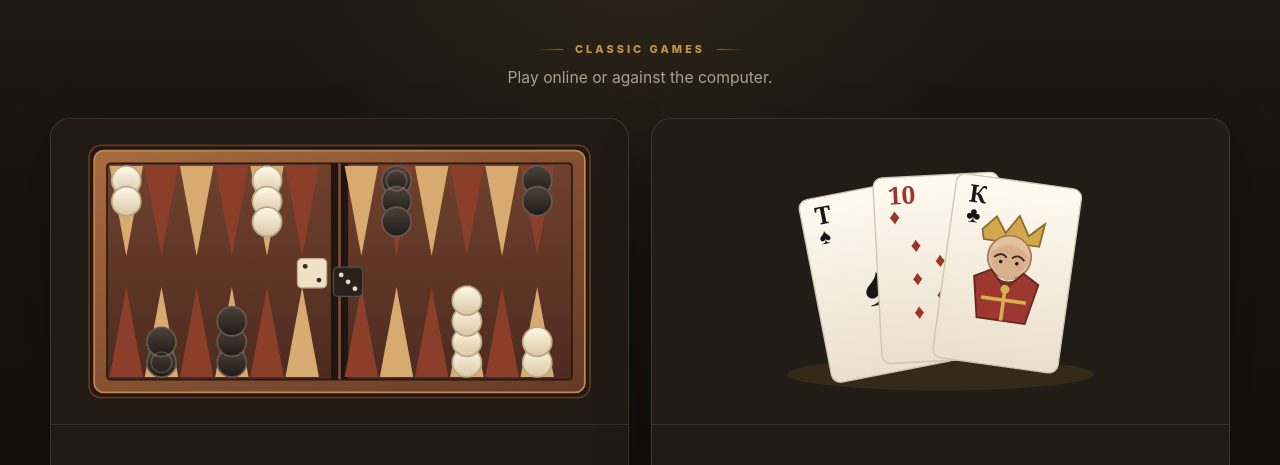
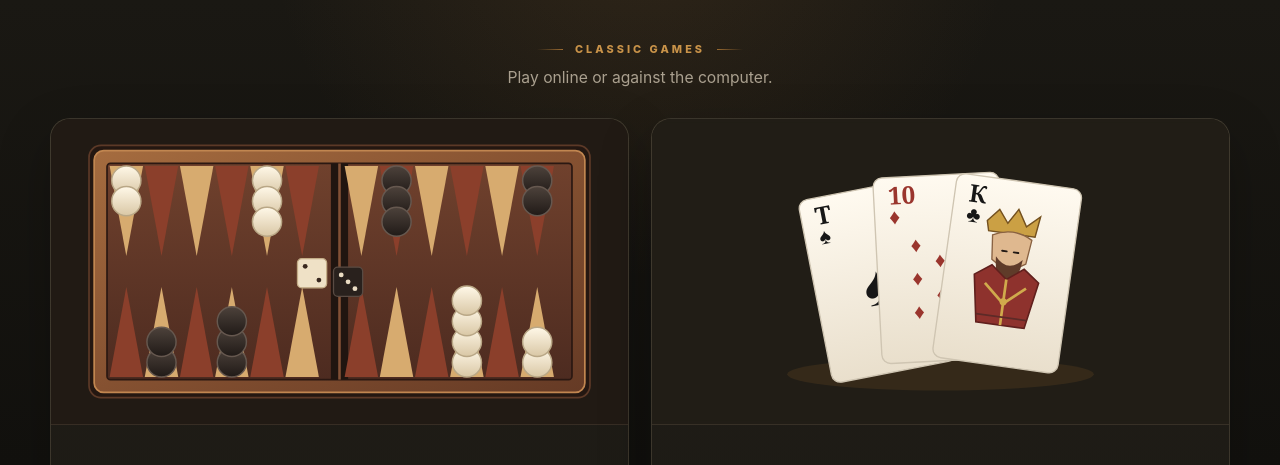
Before and after one commit to gh50/games-portal, a plain HTML site: page vm/public/index.html in a window 1280 px wide. Shown: the top 465 px of the page. Drawn offline with Linux system fonts and the light colour scheme.

Commit message:
Refine portal game artwork

```diff
--- a/vm/public/index.html
+++ b/vm/public/index.html
@@ -2,7 +2,7 @@
 <html lang="en">
 <head>
   <meta charset="utf-8">
-  <meta name="viewport" content="width=device-width,initial-scale=1">
+  <meta name="viewport" content="width=device-width,initial-scale=1,viewport-fit=cover">
   <meta name="color-scheme" content="dark">
   <title>Classic Games</title>
   <meta name="description" content="Choose a classic game to play online or against the computer.">
@@ -25,112 +25,49 @@
               <linearGradient id="lightPiece" x1="0" y1="0" x2="0" y2="1"><stop offset="0" stop-color="#fff8e8"/><stop offset="1" stop-color="#d9c7a5"/></linearGradient>
               <linearGradient id="darkPiece" x1="0" y1="0" x2="0" y2="1"><stop offset="0" stop-color="#4d423b"/><stop offset="1" stop-color="#201a17"/></linearGradient>
             </defs>
-
             <rect x="28" y="18" width="584" height="294" rx="14" fill="#241711" stroke="#5c3927" stroke-width="2"/>
             <rect x="34" y="24" width="572" height="282" rx="11" fill="url(#frameWood)" stroke="#c18650" stroke-width="2"/>
             <rect x="49" y="39" width="542" height="252" rx="4" fill="url(#boardWood)" stroke="#2b1812" stroke-width="2"/>
             <line x1="320" y1="39" x2="320" y2="291" stroke="#201510" stroke-width="20"/>
             <line x1="320" y1="39" x2="320" y2="291" stroke="#825136" stroke-width="3"/>
-
-            <g fill="#d7ab6f">
-              <path d="M52 42H91L71.5 147Z"/><path d="M134 42H173L153.5 147Z"/><path d="M216 42H255L235.5 147Z"/><path d="M326 42H365L345.5 147Z"/><path d="M408 42H447L427.5 147Z"/><path d="M490 42H529L509.5 147Z"/>
-              <path d="M93 288H132L112.5 183Z"/><path d="M175 288H214L194.5 183Z"/><path d="M257 288H296L276.5 183Z"/><path d="M367 288H406L386.5 183Z"/><path d="M449 288H488L468.5 183Z"/><path d="M531 288H570L550.5 183Z"/>
+            <g fill="#d7ab6f"><path d="M52 42H91L71.5 147Z"/><path d="M134 42H173L153.5 147Z"/><path d="M216 42H255L235.5 147Z"/><path d="M326 42H365L345.5 147Z"/><path d="M408 42H447L427.5 147Z"/><path d="M490 42H529L509.5 147Z"/><path d="M93 288H132L112.5 183Z"/><path d="M175 288H214L194.5 183Z"/><path d="M257 288H296L276.5 183Z"/><path d="M367 288H406L386.5 183Z"/><path d="M449 288H488L468.5 183Z"/><path d="M531 288H570L550.5 183Z"/></g>
+            <g fill="#8b3f2b"><path d="M93 42H132L112.5 147Z"/><path d="M175 42H214L194.5 147Z"/><path d="M257 42H296L276.5 147Z"/><path d="M367 42H406L386.5 147Z"/><path d="M449 42H488L468.5 147Z"/><path d="M531 42H570L550.5 147Z"/><path d="M52 288H91L71.5 183Z"/><path d="M134 288H173L153.5 183Z"/><path d="M216 288H255L235.5 183Z"/><path d="M326 288H365L345.5 183Z"/><path d="M408 288H447L427.5 183Z"/><path d="M490 288H529L509.5 183Z"/></g>
+            <g stroke-width="1.7">
+              <g fill="url(#lightPiece)" stroke="#b9a786"><circle cx="71.5" cy="59" r="17"/><circle cx="71.5" cy="83" r="17"/><circle cx="235.5" cy="59" r="17"/><circle cx="235.5" cy="83" r="17"/><circle cx="235.5" cy="107" r="17"/><circle cx="468.5" cy="271" r="17"/><circle cx="468.5" cy="247" r="17"/><circle cx="468.5" cy="223" r="17"/><circle cx="468.5" cy="199" r="17"/><circle cx="550.5" cy="271" r="17"/><circle cx="550.5" cy="247" r="17"/></g>
+              <g fill="url(#darkPiece)" stroke="#66584f"><circle cx="112.5" cy="271" r="17"/><circle cx="112.5" cy="247" r="17"/><circle cx="194.5" cy="271" r="17"/><circle cx="194.5" cy="247" r="17"/><circle cx="194.5" cy="223" r="17"/><circle cx="386.5" cy="59" r="17"/><circle cx="386.5" cy="83" r="17"/><circle cx="386.5" cy="107" r="17"/><circle cx="550.5" cy="59" r="17"/><circle cx="550.5" cy="83" r="17"/></g>
             </g>
-            <g fill="#8b3f2b">
-              <path d="M93 42H132L112.5 147Z"/><path d="M175 42H214L194.5 147Z"/><path d="M257 42H296L276.5 147Z"/><path d="M367 42H406L386.5 147Z"/><path d="M449 42H488L468.5 147Z"/><path d="M531 42H570L550.5 147Z"/>
-              <path d="M52 288H91L71.5 183Z"/><path d="M134 288H173L153.5 183Z"/><path d="M216 288H255L235.5 183Z"/><path d="M326 288H365L345.5 183Z"/><path d="M408 288H447L427.5 183Z"/><path d="M490 288H529L509.5 183Z"/>
-            </g>
-
-            <g stroke-width="2">
-              <g fill="url(#lightPiece)" stroke="#b9a786">
-                <circle cx="71.5" cy="59" r="17"/><circle cx="71.5" cy="83" r="17"/>
-                <circle cx="235.5" cy="59" r="17"/><circle cx="235.5" cy="83" r="17"/><circle cx="235.5" cy="107" r="17"/>
-                <circle cx="468.5" cy="271" r="17"/><circle cx="468.5" cy="247" r="17"/><circle cx="468.5" cy="223" r="17"/><circle cx="468.5" cy="199" r="17"/>
-                <circle cx="550.5" cy="271" r="17"/><circle cx="550.5" cy="247" r="17"/>
-              </g>
-              <g fill="url(#darkPiece)" stroke="#66584f">
-                <circle cx="112.5" cy="271" r="17"/><circle cx="112.5" cy="247" r="17"/>
-                <circle cx="194.5" cy="271" r="17"/><circle cx="194.5" cy="247" r="17"/><circle cx="194.5" cy="223" r="17"/>
-                <circle cx="386.5" cy="59" r="17"/><circle cx="386.5" cy="83" r="17"/><circle cx="386.5" cy="107" r="17"/>
-                <circle cx="550.5" cy="59" r="17"/><circle cx="550.5" cy="83" r="17"/>
-              </g>
-              <g fill="none" stroke="#fff" stroke-opacity=".16">
-                <circle cx="71.5" cy="59" r="12"/><circle cx="235.5" cy="59" r="12"/><circle cx="468.5" cy="271" r="12"/><circle cx="112.5" cy="271" r="12"/><circle cx="386.5" cy="59" r="12"/>
-              </g>
-            </g>
-
-            <g transform="translate(293 150)">
-              <rect x="-22" y="0" width="34" height="34" rx="5" fill="#efe1c6" stroke="#c3ad87" stroke-width="1.5"/>
-              <circle cx="-13" cy="9" r="2.8" fill="#39281f"/><circle cx="3" cy="25" r="2.8" fill="#39281f"/>
-              <rect x="20" y="10" width="34" height="34" rx="5" fill="#29211d" stroke="#594b43" stroke-width="1.5"/>
-              <circle cx="29" cy="19" r="2.8" fill="#eadcc3"/><circle cx="37" cy="27" r="2.8" fill="#eadcc3"/><circle cx="45" cy="35" r="2.8" fill="#eadcc3"/>
-            </g>
+            <g transform="translate(293 150)"><rect x="-22" y="0" width="34" height="34" rx="5" fill="#efe1c6" stroke="#c3ad87" stroke-width="1.5"/><circle cx="-13" cy="9" r="2.8" fill="#39281f"/><circle cx="3" cy="25" r="2.8" fill="#39281f"/><rect x="20" y="10" width="34" height="34" rx="5" fill="#29211d" stroke="#594b43" stroke-width="1.5"/><circle cx="29" cy="19" r="2.8" fill="#eadcc3"/><circle cx="37" cy="27" r="2.8" fill="#eadcc3"/><circle cx="45" cy="35" r="2.8" fill="#eadcc3"/></g>
           </svg>
         </div>
-        <div class="card-body">
-          <div class="card-copy">
-            <span class="kind">Board game</span>
-            <h2>Backgammon</h2>
-            <p>Race, block, and bear off in a timeless strategy game.</p>
-          </div>
-          <span class="play">Enter table <span class="arrow">→</span></span>
-        </div>
+        <div class="card-body"><div class="card-copy"><span class="kind">Board game</span><h2>Backgammon</h2><p>Race, block, and bear off in a timeless strategy game.</p></div><span class="play">Enter table <span class="arrow">→</span></span></div>
       </a>
 
       <a class="game-card" href="https://preferans.129.146.112.160.sslip.io" aria-label="Play Russian Preferans">
         <div class="art cards-art" aria-hidden="true">
           <svg class="cards" viewBox="0 0 640 330" role="presentation" shape-rendering="geometricPrecision">
-            <defs>
-              <linearGradient id="paper" x1="0" y1="0" x2="0" y2="1"><stop offset="0" stop-color="#fffaf0"/><stop offset="1" stop-color="#e9dfcc"/></linearGradient>
-            </defs>
-            <rect width="640" height="330" fill="#211d16"/>
-            <ellipse cx="320" cy="279" rx="170" ry="18" fill="#9c692f" opacity=".16"/>
-
-            <g transform="translate(180 72) rotate(-11 70 103)">
-              <rect width="140" height="206" rx="10" fill="url(#paper)" stroke="#cfc5b2" stroke-width="1.5"/>
-              <text x="16" y="30" class="card-rank">Т</text><text x="16" y="52" class="card-suit black">♠</text>
-              <text x="70" y="130" text-anchor="middle" class="card-center black">♠</text>
-            </g>
-
-            <g transform="translate(250 58) rotate(-3 70 103)">
-              <rect width="140" height="206" rx="10" fill="url(#paper)" stroke="#cfc5b2" stroke-width="1.5"/>
-              <text x="16" y="30" class="card-rank red">10</text><text x="16" y="52" class="card-suit red">♦</text>
-              <g class="pip red" text-anchor="middle">
-                <text x="44" y="84">♦</text><text x="96" y="84">♦</text><text x="44" y="121">♦</text><text x="96" y="121">♦</text><text x="44" y="158">♦</text><text x="96" y="158">♦</text><text x="70" y="102">♦</text><text x="70" y="140">♦</text>
-              </g>
-            </g>
-
+            <defs><linearGradient id="paper" x1="0" y1="0" x2="0" y2="1"><stop offset="0" stop-color="#fffaf0"/><stop offset="1" stop-color="#e9dfcc"/></linearGradient></defs>
+            <rect width="640" height="330" fill="#211d16"/><ellipse cx="320" cy="279" rx="170" ry="18" fill="#9c692f" opacity=".16"/>
+            <g transform="translate(180 72) rotate(-11 70 103)"><rect width="140" height="206" rx="10" fill="url(#paper)" stroke="#cfc5b2" stroke-width="1.5"/><text x="16" y="30" class="card-rank">Т</text><text x="16" y="52" class="card-suit black">♠</text><text x="70" y="130" text-anchor="middle" class="card-center black">♠</text></g>
+            <g transform="translate(250 58) rotate(-3 70 103)"><rect width="140" height="206" rx="10" fill="url(#paper)" stroke="#cfc5b2" stroke-width="1.5"/><text x="16" y="30" class="card-rank red">10</text><text x="16" y="52" class="card-suit red">♦</text><g class="pip red" text-anchor="middle"><text x="44" y="84">♦</text><text x="96" y="84">♦</text><text x="44" y="121">♦</text><text x="96" y="121">♦</text><text x="44" y="158">♦</text><text x="96" y="158">♦</text><text x="70" y="102">♦</text><text x="70" y="140">♦</text></g></g>
             <g transform="translate(324 64) rotate(8 70 103)">
-              <rect width="140" height="206" rx="10" fill="url(#paper)" stroke="#cfc5b2" stroke-width="1.5"/>
-              <text x="16" y="30" class="card-rank">К</text><text x="16" y="52" class="card-suit black">♣</text>
-              <g transform="translate(70 108)">
-                <path d="M-34-50L-20-66L-8-49L5-70L18-49L34-65L31-39H-31Z" fill="#d2a84d" stroke="#8c692e" stroke-width="2"/>
-                <circle cx="0" cy="-23" r="24" fill="#e3c29f" stroke="#a77d59" stroke-width="2"/>
-                <path d="M-22-25Q0-48 22-25Q18-3 0 4Q-18-3-22-25Z" fill="#d8b18c"/>
-                <path d="M-17-21Q-9-29-3-22" fill="none" stroke="#342922" stroke-width="2"/><path d="M3-22Q9-29 17-21" fill="none" stroke="#342922" stroke-width="2"/>
-                <circle cx="-9" cy="-17" r="2" fill="#221c18"/><circle cx="9" cy="-17" r="2" fill="#221c18"/>
-                <path d="M-14-2Q0 10 14-2Q8 18 0 19Q-8 18-14-2Z" fill="#5f3c28"/>
-                <path d="M-36 3L-18-7L0 13L18-7L36 3L27 48H-27Z" fill="#9d3831" stroke="#69251f" stroke-width="2"/>
-                <path d="M0 13V48M-25 25H25" stroke="#d7b052" stroke-width="4"/>
-                <circle cx="0" cy="13" r="5" fill="#d7b052"/>
+              <rect width="140" height="206" rx="10" fill="url(#paper)" stroke="#cfc5b2" stroke-width="1.5"/><text x="16" y="30" class="card-rank">К</text><text x="16" y="52" class="card-suit black">♣</text>
+              <g transform="translate(70 106)">
+                <path d="M-30-58L-18-72L-7-58L3-75L14-57L28-70L25-47H-27Z" fill="#cba044" stroke="#74511f" stroke-width="1.6"/>
+                <path d="M-22-43Q0-55 22-43L19-16Q0-2-19-16Z" fill="#dfb88f" stroke="#8a6242" stroke-width="1.5"/>
+                <path d="M-15-20Q0-3 15-20Q13 7 0 14Q-13 7-15-20Z" fill="#5f3b29"/>
+                <path d="M-9-27h5M4-27h5" stroke="#231a15" stroke-width="2.2" stroke-linecap="round"/>
+                <path d="M-36 3L-18-10L0 4L18-10L36 3L27 55H-27Z" fill="#8e322d" stroke="#60201d" stroke-width="1.8"/>
+                <path d="M-23 11L0 31L23 11M0 4V55" fill="none" stroke="#d0aa4c" stroke-width="3"/>
+                <path d="M-28 46H28" stroke="#5d2a27" stroke-width="2"/>
+                <circle cx="0" cy="29" r="4" fill="#d0aa4c"/>
               </g>
             </g>
           </svg>
         </div>
-        <div class="card-body">
-          <div class="card-copy">
-            <span class="kind">Card game</span>
-            <h2>Russian Preferans</h2>
-            <p>Bid, plan, and outplay the table in the classic three-player card game.</p>
-          </div>
-          <span class="play">Enter table <span class="arrow">→</span></span>
-        </div>
+        <div class="card-body"><div class="card-copy"><span class="kind">Card game</span><h2>Russian Preferans</h2><p>Bid, plan, and outplay the table in the classic three-player card game.</p></div><span class="play">Enter table <span class="arrow">→</span></span></div>
       </a>
     </section>
-
-    <footer class="site-footer">
-      <a href="https://admin.129.146.112.160.sslip.io">Server admin</a>
-    </footer>
+    <footer class="site-footer"><a href="https://admin.129.146.112.160.sslip.io">Server admin</a></footer>
   </main>
 </body>
 </html>
```
